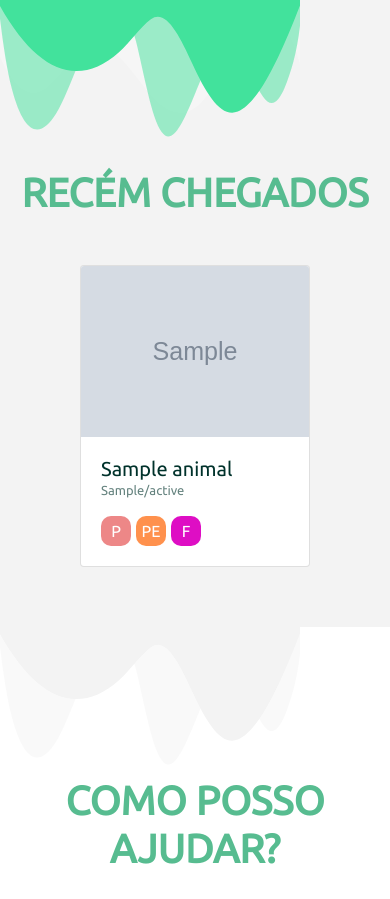
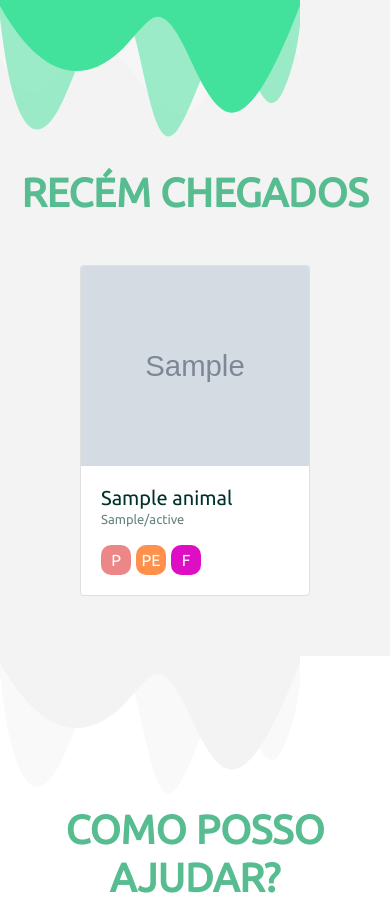
Before and after one commit to LuizFelipeGondim/AUline, a Django app: page / in a window 390 px wide. Shown: the part 1525-2424 px from the top of the page. Run offline with Django 3.2, Linux system fonts and the light colour scheme; tables that the repository leaves empty hold one stand-in row (values such as "Sample post"); grey boxes marked "Sample" are stand-in pictures; some libraries are stand-ins or nearby versions.

Commit message:
cards finalized

```diff
--- a/static/css/home.css
+++ b/static/css/home.css
@@ -107,6 +107,8 @@ section.publications .container .row .col-md-4{
 
 section.publications .card{
     margin:20px 0px;
+    max-height: 350px !important;
+    max-width: 230px !important;
 }
 
 section.publications .card:hover{
@@ -116,7 +118,8 @@ section.publications .card:hover{
 
 section.publications .card img{
     z-index: 3;
-    min-height: 180px
+    min-height: 200px;
+    height:-webkit-fill-available;
 }
 
 section.publications .card .block-info{
@@ -190,12 +193,14 @@ section.help .infocard a p{
 /* media queries */
 
 @media (max-width: 990px){
-    section.publications .card {
-        max-width: 230px;
+
+    section.publications .col-md-3 {
+        max-width: 100%;
+        width: 33.3% !important;
     }
 
-    section.publications .card img{
-        min-height: 160px;
+    section.publications .card {
+        max-width: 210px;
     }
 
     section.publications .card .overlay-green{
@@ -212,6 +217,12 @@ section.help .infocard a p{
 }
 
 @media (max-width: 768px){
+
+    section.publications .col-md-3 {
+        width: 100% !important;
+        display: flex;
+        justify-content: center;
+    }
 
     section.filter .input-filter{
         width: 100%;
--- a/templates/index.html
+++ b/templates/index.html
@@ -103,7 +103,7 @@
 					</div>
 
 					{% for animal in animais %}
-						<div class="col-md-4">
+						<div class="col-md-3">
 							<div class="card" style="width: 18rem;">
 
 								<a href="{% url 'perfil-animal' animal.id %}" >
@@ -173,23 +173,35 @@
 							<ul class="pagination">
 
 								{% if animais.has_previous %}
-									<li><a href="?page={{ animais.previous_page_number }}">&laquo;</a></li>
+									<li class="page-item">
+										<a href="?page={{ animais.previous_page_number }}" class="page-link" >&laquo;</a>
+									</li>
 								{% else %}
-									<li class="disabled"><span>&laquo;</span></li>
+									<li class="disabled page-item">
+										<span class="page-link">&laquo;</span>
+									</li>
 								{% endif %}
 
 								{% for i in animais.paginator.page_range %}
 									{% if animais.number == i %}
-										<li class="active"><span>{{ i }} <span class="sr-only">(current)</span></span></li>
+										<li class="active page-item">
+											<span class="page-link">{{ i }} <span class="sr-only">(current)</span></span>
+										</li>
 									{% else %}
-										<li><a href="?page={{ i }}">{{ i }}</a></li>
+										<li class="page-item">
+											<a class="page-link" href="?page={{ i }}">{{ i }}</a>
+										</li>
 									{% endif %}
 								{% endfor %}
 
 								{% if animais.has_next %}
-									<li><a href="?page={{ animais.next_page_number }}">&raquo;</a></li>
+									<li class="page-item">
+										<a class="page-link" href="?page={{ animais.next_page_number }}" >&raquo;</a>
+									</li>
 								{% else %}
-									<li class="disabled"><span>&raquo;</span></li>
+									<li class="disabled page-item">
+										<span class="page-link">&raquo;</span>
+									</li>
 								{% endif %}
 
 							</ul>
```
